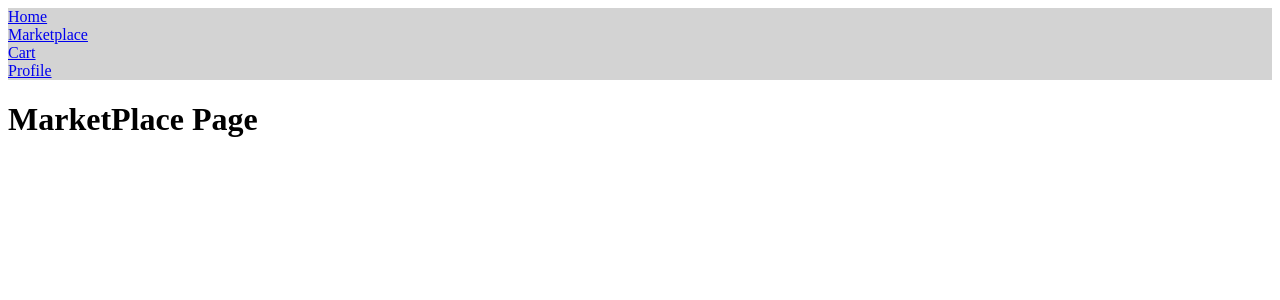
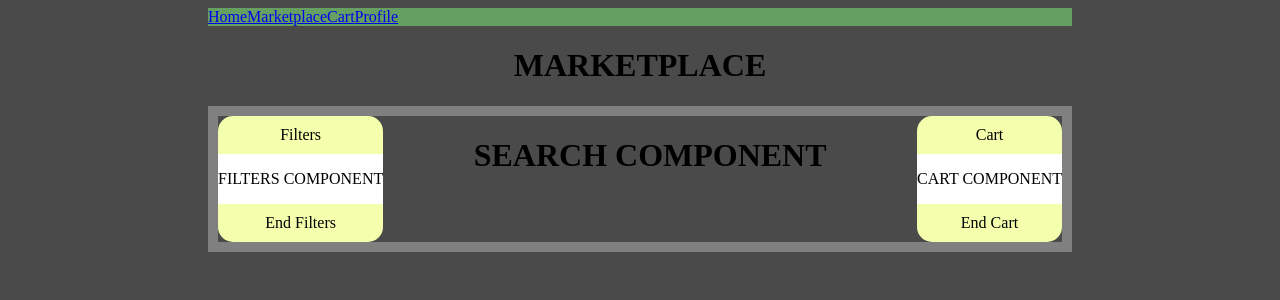
Before and after one commit to mdiaz007/MauBay-Frontend, a React (Vite) app: page /marketplace in a window 1280 px wide. Shown: the top 300 px of the page. Built offline with nearby package versions, Linux system fonts and the light colour scheme.

Commit message:
Added conditional renderings. Created Card, CartComponent, Filters, and Search component files.

```diff
--- /dev/null
+++ b/src/components/Card.jsx
@@ -0,0 +1,45 @@
+import Filters from "./Filters"
+import CartComponent from "./CartComponent"
+
+function Card(props) {
+
+    const component_name = props.name
+
+    /* Depending on what argument is given, displays different card component, for example filterscard shows a card with filters */
+
+    if (component_name == "Filters"){
+        return (
+            <>
+                <div className="card">
+                    <span className="cardtitle">{component_name}</span>
+                    <Filters />
+                    <span className="cardtitle">End {component_name}</span>
+                </div>
+            </>
+        )
+    }else if (component_name == "CartComponent"){
+        return (
+            <>
+                <div className="card">
+                    <span className="cardtitle">Cart</span>
+                    <CartComponent />
+                    <span className="cardtitle">End Cart</span>
+                </div>
+            </>
+        )
+    }else{
+        return (
+            <>
+                <div className="card">
+                    <span className="cardtitle">{component_name}</span>
+                    <h1>ERROR</h1>
+                    <span className="cardtitle">End Filters</span>
+                </div>
+            </>
+        )
+    }
+
+
+}
+
+export default Card
--- /dev/null
+++ b/src/components/CartComponent.jsx
@@ -0,0 +1,12 @@
+function CartComponent() {
+
+    return (
+        <>
+            <div className="cartcomponent">
+                <p>CART COMPONENT</p>
+            </div>
+        </>
+    )
+}
+
+export default CartComponent
--- /dev/null
+++ b/src/components/Filters.jsx
@@ -0,0 +1,12 @@
+function Filters() {
+
+    return (
+        <>
+            <div className="filters">
+                <p>FILTERS COMPONENT</p>
+            </div>
+        </>
+    )
+}
+
+export default Filters
--- /dev/null
+++ b/src/components/Search.jsx
@@ -0,0 +1,12 @@
+function Search() {
+
+    return (
+        <>
+            <div className="search">
+                <h1>SEARCH COMPONENT</h1>
+            </div>
+        </>
+    )
+}
+
+export default Search
--- a/src/index.css
+++ b/src/index.css
@@ -1,5 +1,44 @@
+:root{
+    background-color: #4A4A4A;
+    margin-left: 200px;
+    margin-right: 200px;
+}
+
 .navigation{
-    background-color: lightgrey;
+    background-color: #65A062;
     display: flex;
     flex-direction: column;
+    display: flex;
+    flex-direction: row;
 }
+
+.marketplace{
+    border: grey solid 10px;
+    display:flex;
+    flex-direction: row;
+    justify-content: space-between;
+}
+
+.marketplacedelete{
+    text-align: center;
+}
+
+.card{
+    background-color: #F3FFAC;
+    display: flex;
+    flex-direction: column;
+    justify-content: space-between;
+    border-radius: 15px;
+    align-items: center;
+}
+
+.cardtitle{
+    padding-top: 10px;
+    padding-bottom: 10px;
+}
+
+.filters, .cartcomponent{
+    color: #000000;
+    text-align: center;
+    background-color: #FFFFFF;
+}
--- a/src/pages/MarketPlace.jsx
+++ b/src/pages/MarketPlace.jsx
@@ -1,8 +1,18 @@
+import Filters from "../components/Filters"
+import Search from "../components/Search"
+import CartComponent from "../components/CartComponent"
+import Card from "../components/Card"
+
 function MarketPlace() {
 
     return (
         <>
-            <h1>MarketPlace Page</h1>
+            <h1 className="marketplacedelete">MARKETPLACE</h1>
+            <div className="marketplace">
+            <Card name="Filters"/>
+            <Search />
+            <Card name="CartComponent" />
+            </div>
         </>
     )
 }
```
